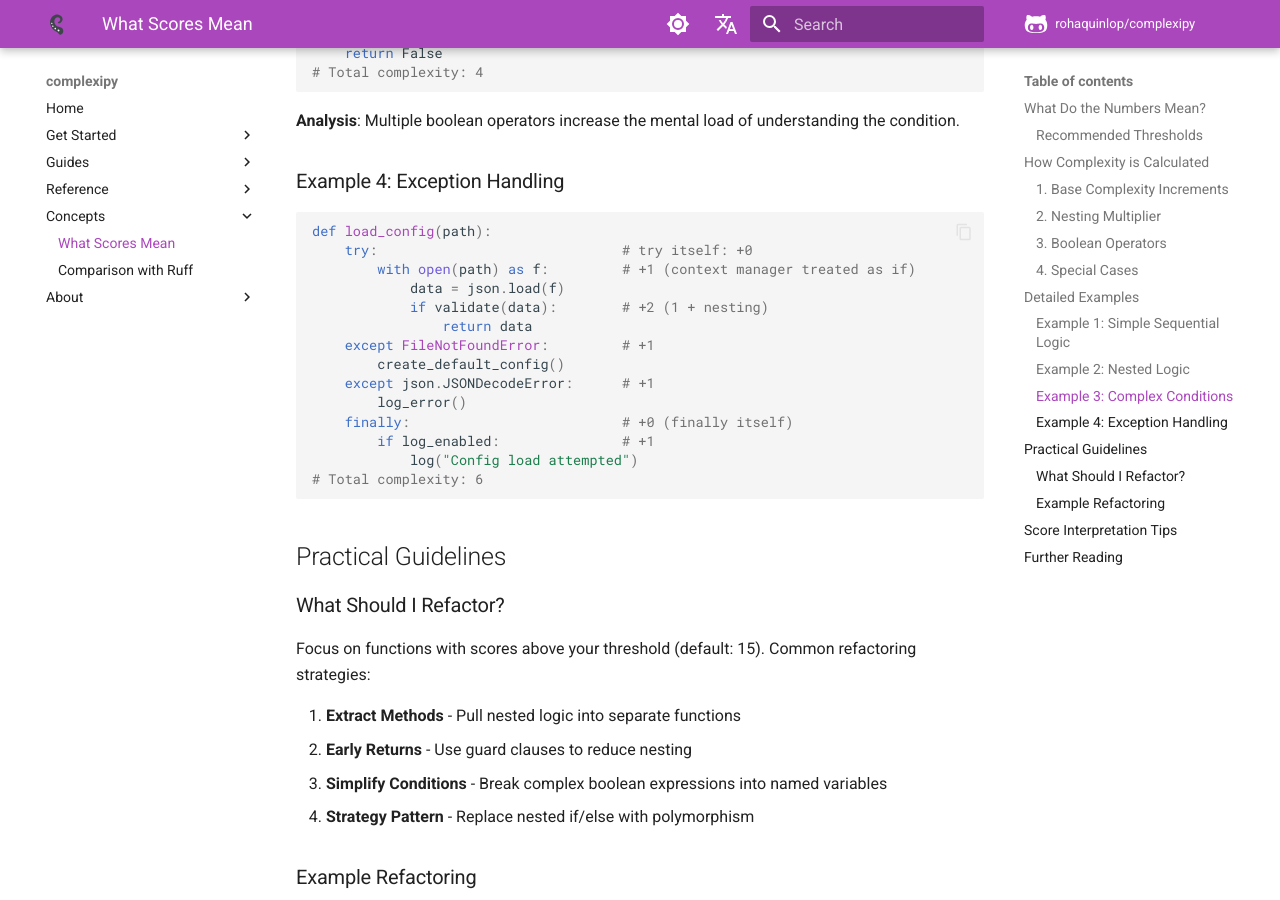
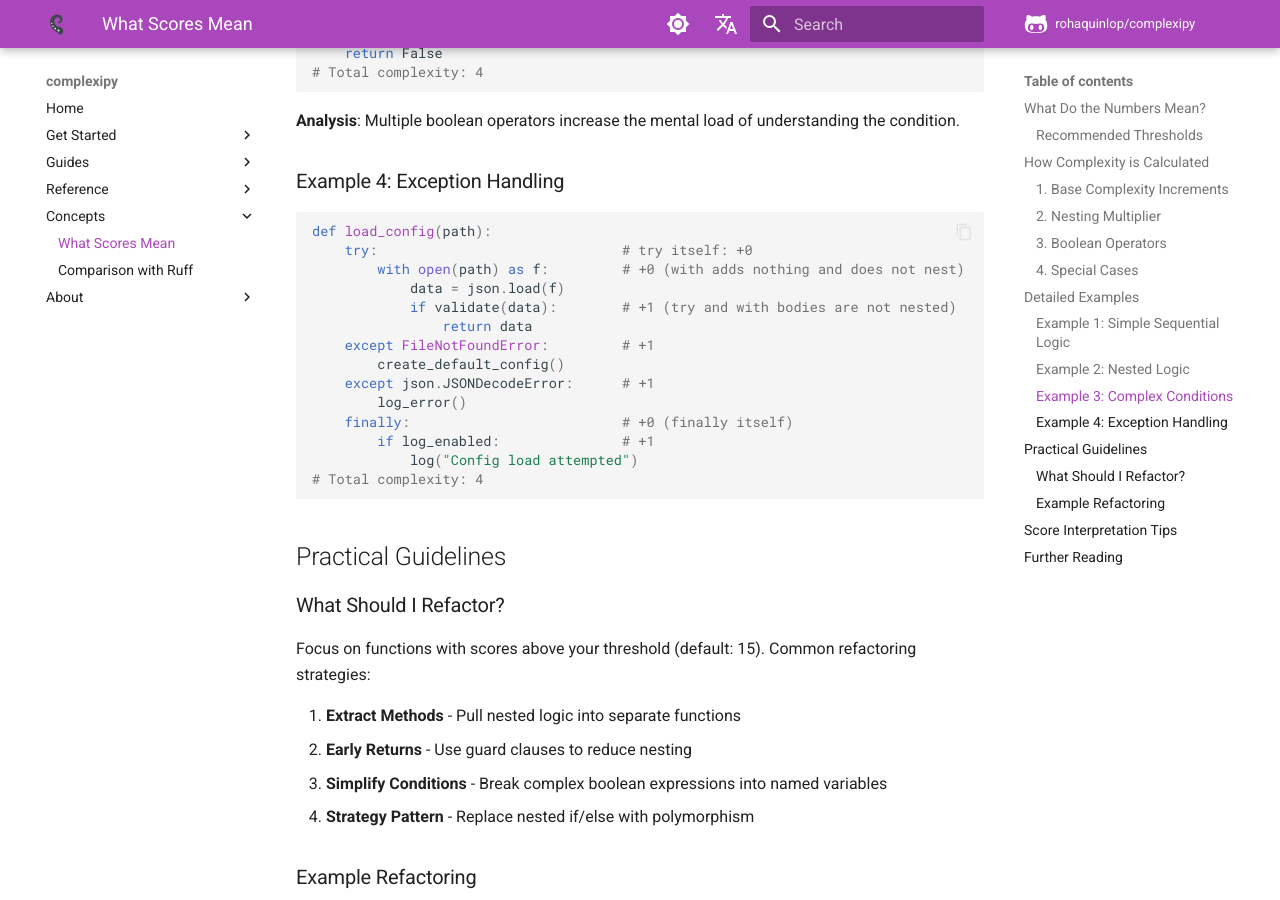
Before and after one commit to rohaquinlop/complexipy, an MkDocs documentation site: the page built from docs/understanding-scores.md, in a window 1280 px wide and 900 px high, scrolled down 3539 px. Built offline with MkDocs 1.6.1 and Material for MkDocs 9.7.7, drawn with Linux system fonts in a browser that asks for light colours; comment, search, counter and statistics services are not loaded; some of the changed text lies outside the part shown.

Commit message:
docs(scores): correct the exception handling example and the finally row

````diff
--- a/docs/understanding-scores.md
+++ b/docs/understanding-scores.md
@@ -34,7 +34,7 @@ Each control flow structure adds to the complexity:
 | `for` loop | +1 | `for item in items:` |
 | `while` loop | +1 | `while condition:` |
 | `except` handler | +1 | `except ValueError:` |
-| `finally` clause | +0 | `finally:` (nesting only) |
+| `finally` clause | +0 | `finally:` (its body is not nested) |
 | Ternary operator | +1 | `x if condition else y` |
 
 ### 2. Nesting Multiplier
@@ -147,9 +147,9 @@ def check_eligibility(user, product):
 ```python
 def load_config(path):
     try:                              # try itself: +0
-        with open(path) as f:         # +1 (context manager treated as if)
+        with open(path) as f:         # +0 (with adds nothing and does not nest)
             data = json.load(f)
-            if validate(data):        # +2 (1 + nesting)
+            if validate(data):        # +1 (try and with bodies are not nested)
                 return data
     except FileNotFoundError:         # +1
         create_default_config()
@@ -158,7 +158,7 @@ def load_config(path):
     finally:                          # +0 (finally itself)
         if log_enabled:               # +1
             log("Config load attempted")
-# Total complexity: 6
+# Total complexity: 4
 ```
 
 ## Practical Guidelines
````
Also changed, not shown: docs/es/understanding-scores.md (+4 -4 lines).
